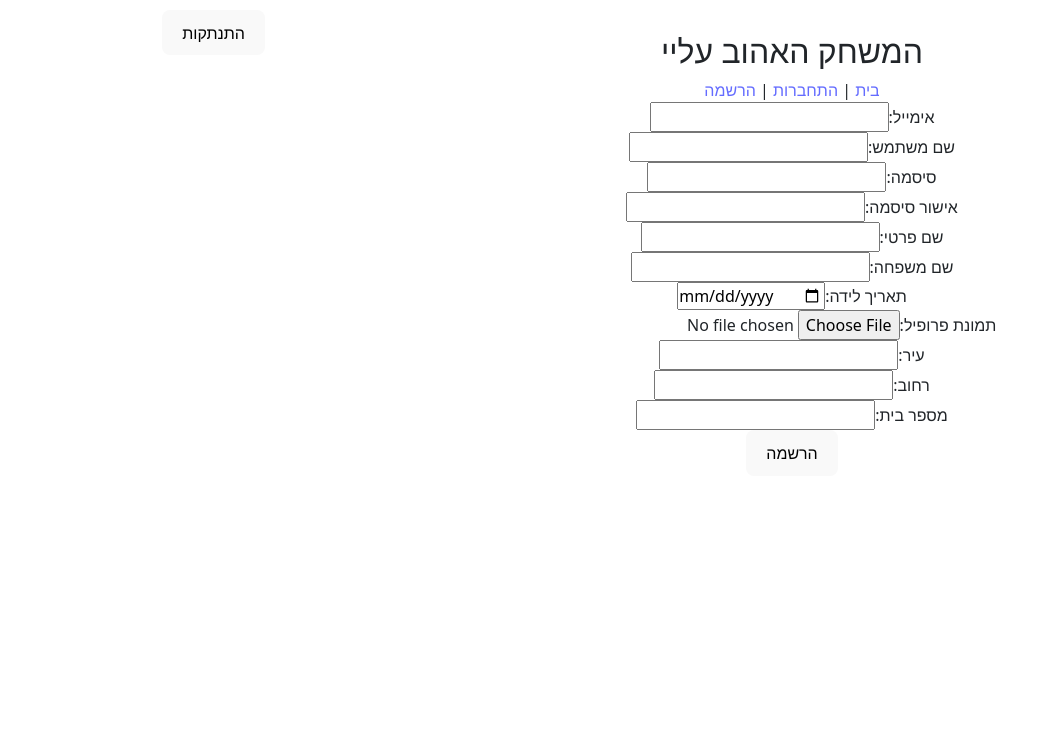
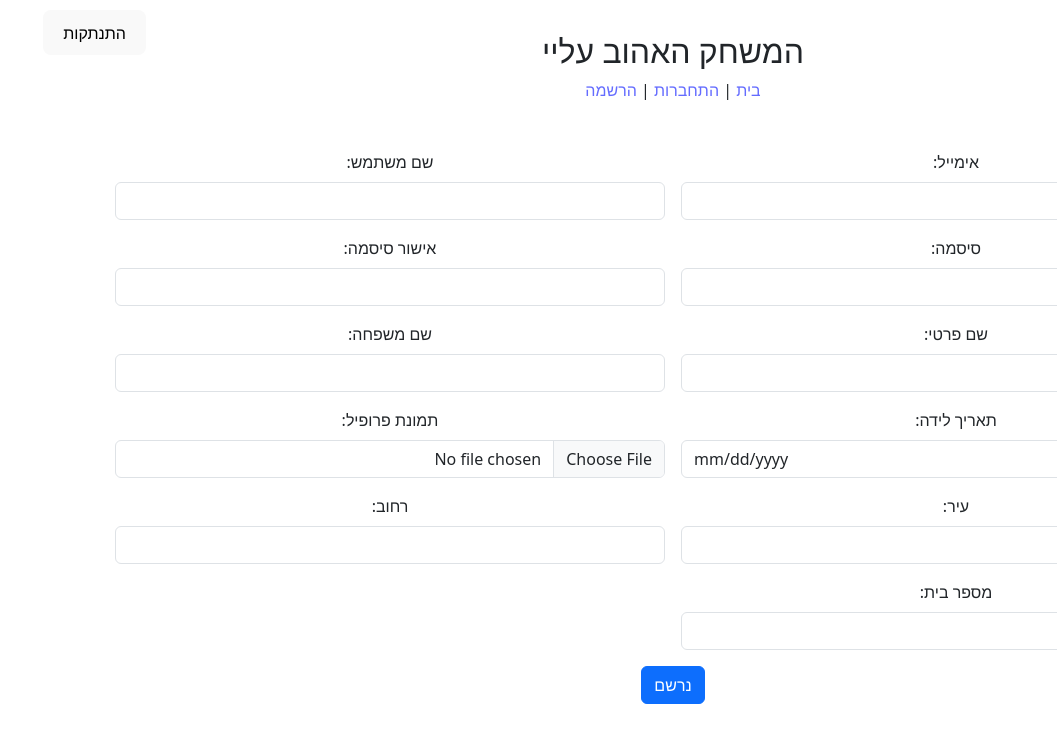
Before and after one commit to IdoCohen7/assignment3, a React (Vite) app: page /register in a window 1280 px wide. Shown: the top 742 px of the page, without its empty margins (223-1280 px from the left). Built offline with nearby package versions, Linux system fonts and the light colour scheme.

Commit message:
finishedAuth
finished login and sign up validation with Yup and formik
bootstrap on forms

```diff
--- a/package.json
+++ b/package.json
@@ -10,6 +10,7 @@
     "preview": "vite preview"
   },
   "dependencies": {
+    "formik": "^2.4.6",
     "react": "^18.3.1",
     "react-dom": "^18.3.1",
     "react-hook-form": "^7.54.1",
--- a/src/App.jsx
+++ b/src/App.jsx
@@ -11,7 +11,17 @@ function App() {
   const [userList, setList] = useState([]);
 
   const registerUser = (newUser) => {
+    if (
+      userList.some(
+        (u) => u.username === newUser.username || u.email === newUser.email
+      )
+    ) {
+      alert("יש כבר משתמש רשום עם אימייל או שם משתמש זה");
+      return;
+    }
     setList([...userList, newUser]);
+    alert("נרשמת בהצלחה!");
+    navigate("/login");
   };
 
   const loginUser = (user) => {
--- a/src/Pages/Login.jsx
+++ b/src/Pages/Login.jsx
@@ -1,50 +1,82 @@
-import { useState } from "react";
+import * as Yup from "yup";
+import { useFormik } from "formik";
 import propTypes from "prop-types";
 
 export default function Login({ onLogin }) {
-  const [formData, setFormData] = useState({
-    username: "",
-    password: "",
+  const validationSchema = Yup.object({
+    username: Yup.string()
+      .required("שדה חובה")
+      .matches(
+        /^[a-zA-Z0-9!@#$%^&*()_+=-]+$/,
+        "שם המשתמש חייב להכיל רק אותיות באנגלית ותווים מיוחדים"
+      ),
+    password: Yup.string()
+      .required("שדה חובה")
+      .min(7, "הסיסמה חייבת להיות לפחות באורך של 7 תווים")
+      .max(12, "הסיסמה חייבת להיות לא יותר מ-12 תווים")
+      .matches(
+        /[!@#$%^&*(),.?":{}|<>]/,
+        "הסיסמה חייבת להכיל לפחות תו מיוחד אחד"
+      )
+      .matches(/[A-Z]/, "הסיסמה חייבת להכיל לפחות אות אחת גדולה באנגלית")
+      .matches(/[0-9]/, "הסיסמה חייבת להכיל לפחות ספרה אחת"),
   });
 
-  const handleChange = (e) => {
-    const { name, value } = e.target;
-    setFormData({
-      ...formData,
-      [name]: value,
-    });
-  };
-
-  const handleSubmit = (e) => {
-    e.preventDefault();
-    // Handle login submission
-    onLogin(formData);
-  };
+  const formik = useFormik({
+    initialValues: {
+      username: "",
+      password: "",
+    },
+    validationSchema,
+    onSubmit: (values) => {
+      onLogin(values);
+    },
+  });
 
   return (
-    <div>
-      <form onSubmit={handleSubmit}>
-        <div>
-          <label>שם משתמש:</label>
+    <div className="container mt-5">
+      <form onSubmit={formik.handleSubmit} className="row g-3">
+        <div className="col-md-6">
+          <label className="form-label">שם משתמש:</label>
           <input
             type="text"
             name="username"
-            value={formData.username}
-            onChange={handleChange}
-            required
+            className={`form-control ${
+              formik.touched.username && formik.errors.username
+                ? "is-invalid"
+                : ""
+            }`}
+            value={formik.values.username}
+            onChange={formik.handleChange}
+            onBlur={formik.handleBlur}
           />
+          {formik.touched.username && formik.errors.username && (
+            <div className="invalid-feedback">{formik.errors.username}</div>
+          )}
         </div>
-        <div>
-          <label>סיסמה:</label>
+        <div className="col-md-6">
+          <label className="form-label">סיסמה:</label>
           <input
             type="password"
             name="password"
-            value={formData.password}
-            onChange={handleChange}
-            required
+            className={`form-control ${
+              formik.touched.password && formik.errors.password
+                ? "is-invalid"
+                : ""
+            }`}
+            value={formik.values.password}
+            onChange={formik.handleChange}
+            onBlur={formik.handleBlur}
           />
+          {formik.touched.password && formik.errors.password && (
+            <div className="invalid-feedback">{formik.errors.password}</div>
+          )}
         </div>
-        <button type="submit">כניסה</button>
+        <div className="col-12">
+          <button type="submit" className="btn btn-primary">
+            כניסה
+          </button>
+        </div>
       </form>
     </div>
   );
--- a/src/Pages/Register.jsx
+++ b/src/Pages/Register.jsx
@@ -1,47 +1,61 @@
-import { useState } from "react";
+import { useFormik } from "formik";
+import * as Yup from "yup";
 import propTypes from "prop-types";
-import { useNavigate } from "react-router-dom";
 
 export default function Register({ onAddUser }) {
-  const navigate = useNavigate();
-
-  const [formData, setFormData] = useState({
-    email: "",
-    username: "",
-    password: "",
-    passwordConfirm: "",
-    firstName: "",
-    lastName: "",
-    dateOfBirth: "",
-    profilePicture: null,
-    city: "",
-    street: "",
-    number: "",
+  const validationSchema = Yup.object({
+    email: Yup.string().email("כתובת האימייל אינה תקינה").required("שדה חובה"),
+    username: Yup.string()
+      .matches(
+        /^[a-zA-Z0-9!@#$%^&*()_+=-]+$/,
+        "שם המשתמש חייב להכיל רק אותיות באנגלית ותווים מיוחדים"
+      )
+      .required("שדה חובה"),
+    password: Yup.string()
+      .min(7, "הסיסמה חייבת להיות לפחות באורך של 7 תווים")
+      .max(12, "הסיסמה חייבת להיות לא יותר מ-12 תווים")
+      .matches(
+        /[!@#$%^&*(),.?":{}|<>]/,
+        "הסיסמה חייבת להכיל לפחות תו מיוחד אחד"
+      )
+      .matches(/[A-Z]/, "הסיסמה חייבת להכיל לפחות אות אחת גדולה באנגלית")
+      .matches(/[0-9]/, "הסיסמה חייבת להכיל לפחות ספרה אחת")
+      .required("שדה חובה"),
+    passwordConfirm: Yup.string()
+      .oneOf([Yup.ref("password"), null], "הסיסמאות אינן תואמות")
+      .required("שדה חובה"),
+    firstName: Yup.string()
+      .matches(/^[a-zA-Zא-ת-]+$/, "השם הפרטי יכול להכיל אותיות בלבד")
+      .required("שדה חובה"),
+    lastName: Yup.string()
+      .matches(/^[a-zA-Zא-ת-]+$/, "שם המשפחה יכול להכיל אותיות בלבד")
+      .required("שדה חובה"),
+    dateOfBirth: Yup.date()
+      .required("שדה חובה")
+      .test("is-of-age", "תאריך לידה לא תקין", function (value) {
+        if (!value) return false;
+        const today = new Date();
+        const birthDate = new Date(value);
+        const age = new Date(today - birthDate).getUTCFullYear() - 1970;
+        return age >= 18 && age < 120;
+      }),
+    profilePicture: Yup.mixed()
+      .nullable()
+      .test("fileType", "הקובץ חייב להיות jpg או jpeg", (value) => {
+        return !value || ["image/jpeg", "image/jpg"].includes(value.type);
+      }),
+    city: Yup.string().required("שדה חובה"),
+    street: Yup.string()
+      .matches(/^[\u0590-\u05fe]+$/, "הרחוב חייב להיות בעברית בלבד")
+      .required("שדה חובה"),
+    number: Yup.number()
+      .min(0, "מספר הבית לא יכול להיות שלילי")
+      .typeError("המספר חייב להיות ערך נומרי")
+      .required("שדה חובה"),
   });
 
-  const handleChange = (e) => {
-    const { name, value } = e.target;
-    if (name === "profilePicture") {
-      setFormData({
-        ...formData,
-        profilePicture: e.target.files[0], // Access the selected file
-      });
-    } else {
-      setFormData({
-        ...formData,
-        [name]: value,
-      });
-    }
-  };
-
-  const handleSubmit = (e) => {
-    e.preventDefault();
-    if (formData.password !== formData.passwordConfirm) {
-      alert("הסיסמאות לא תואמות");
-      return;
-    }
-    onAddUser(formData);
-    setFormData({
+  const formik = useFormik({
+    initialValues: {
       email: "",
       username: "",
       password: "",
@@ -53,124 +67,194 @@ export default function Register({ onAddUser }) {
       city: "",
       street: "",
       number: "",
-    });
-    alert("נרשמת בהצלחה!");
-    navigate("/");
-  };
+    },
+    validationSchema,
+    onSubmit: (values) => {
+      onAddUser(values);
+    },
+  });
 
   return (
-    <div>
-      <form onSubmit={handleSubmit}>
-        <div>
-          <label>אימייל:</label>
+    <div className="container mt-5">
+      <form onSubmit={formik.handleSubmit} className="row g-3">
+        <div className="col-md-6">
+          <label className="form-label">אימייל:</label>
           <input
             type="email"
             name="email"
-            value={formData.email}
-            onChange={handleChange}
-            required
+            className="form-control"
+            value={formik.values.email}
+            onChange={formik.handleChange}
+            onBlur={formik.handleBlur}
           />
+          {formik.touched.email && formik.errors.email && (
+            <div className="text-danger">{formik.errors.email}</div>
+          )}
         </div>
-        <div>
-          <label>שם משתמש:</label>
+        <div className="col-md-6">
+          <label className="form-label">שם משתמש:</label>
           <input
             type="text"
             name="username"
-            value={formData.username}
-            onChange={handleChange}
-            required
+            className="form-control"
+            value={formik.values.username}
+            onChange={formik.handleChange}
+            onBlur={formik.handleBlur}
           />
+          {formik.touched.username && formik.errors.username && (
+            <div className="text-danger">{formik.errors.username}</div>
+          )}
         </div>
-        <div>
-          <label>סיסמה:</label>
+        <div className="col-md-6">
+          <label className="form-label">סיסמה:</label>
           <input
             type="password"
             name="password"
-            value={formData.password}
-            onChange={handleChange}
-            required
+            className="form-control"
+            value={formik.values.password}
+            onChange={formik.handleChange}
+            onBlur={formik.handleBlur}
           />
+          {formik.touched.password && formik.errors.password && (
+            <div className="text-danger">{formik.errors.password}</div>
+          )}
         </div>
-        <div>
-          <label>אישור סיסמה:</label>
+        <div className="col-md-6">
+          <label className="form-label">אישור סיסמה:</label>
           <input
             type="password"
             name="passwordConfirm"
-            value={formData.passwordConfirm}
-            onChange={handleChange}
-            required
+            className="form-control"
+            value={formik.values.passwordConfirm}
+            onChange={formik.handleChange}
+            onBlur={formik.handleBlur}
           />
+          {formik.touched.passwordConfirm && formik.errors.passwordConfirm && (
+            <div className="text-danger">{formik.errors.passwordConfirm}</div>
+          )}
         </div>
-        <div>
-          <label>שם פרטי:</label>
+        <div className="col-md-6">
+          <label className="form-label">שם פרטי:</label>
           <input
             type="text"
             name="firstName"
-            value={formData.firstName}
-            onChange={handleChange}
-            required
+            className="form-control"
+            value={formik.values.firstName}
+            onChange={formik.handleChange}
+            onBlur={formik.handleBlur}
           />
+          {formik.touched.firstName && formik.errors.firstName && (
+            <div className="text-danger">{formik.errors.firstName}</div>
+          )}
         </div>
-        <div>
-          <label>שם משפחה:</label>
+        <div className="col-md-6">
+          <label className="form-label">שם משפחה:</label>
           <input
             type="text"
             name="lastName"
-            value={formData.lastName}
-            onChange={handleChange}
-            required
+            className="form-control"
+            value={formik.values.lastName}
+            onChange={formik.handleChange}
+            onBlur={formik.handleBlur}
           />
+          {formik.touched.lastName && formik.errors.lastName && (
+            <div className="text-danger">{formik.errors.lastName}</div>
+          )}
         </div>
-        <div>
-          <label>תאריך לידה:</label>
+        <div className="col-md-6">
+          <label className="form-label">תאריך לידה:</label>
           <input
             type="date"
             name="dateOfBirth"
-            value={formData.dateOfBirth}
-            onChange={handleChange}
-            required
+            className="form-control"
+            value={formik.values.dateOfBirth}
+            onChange={formik.handleChange}
+            onBlur={formik.handleBlur}
           />
+          {formik.touched.dateOfBirth && formik.errors.dateOfBirth && (
+            <div className="text-danger">{formik.errors.dateOfBirth}</div>
+          )}
         </div>
-        <div>
-          <label>תמונת פרופיל:</label>
+        <div className="col-md-6">
+          <label className="form-label">תמונת פרופיל:</label>
           <input
             type="file"
             name="profilePicture"
             accept="image/jpeg, image/jpg"
-            onChange={handleChange}
+            className="form-control"
+            onChange={(e) =>
+              formik.setFieldValue("profilePicture", e.target.files[0])
+            }
           />
+          {formik.touched.profilePicture && formik.errors.profilePicture && (
+            <div className="text-danger">{formik.errors.profilePicture}</div>
+          )}
         </div>
-        <div>
-          <label>עיר:</label>
+        <div className="col-md-6">
+          <label className="form-label">עיר:</label>
           <input
             type="text"
             name="city"
-            value={formData.city}
-            onChange={handleChange}
-            required
+            className="form-control"
+            value={formik.values.city}
+            onChange={formik.handleChange}
+            onBlur={formik.handleBlur}
+            list="city-list" // תווסף את רשימת הערים האוטומטית
           />
+          <datalist id="city-list">
+            <option value="אילת" />
+            <option value="באר שבע" />
+            <option value="הוד השרון" />
+            <option value="חדרה" />
+            <option value="חיפה" />
+            <option value="ירושלים" />
+            <option value="מודיעין" />
+            <option value="נתניה" />
+            <option value="פתח תקווה" />
+            <option value="רמת גן" />
+            <option value="רמת השרון" />
+            <option value="תל אביב" />
+          </datalist>
+          {formik.touched.city && formik.errors.city && (
+            <div className="text-danger">{formik.errors.city}</div>
+          )}
         </div>
-        <div>
-          <label>רחוב:</label>
+
+        <div className="col-md-6">
+          <label className="form-label">רחוב:</label>
           <input
             type="text"
             name="street"
-            value={formData.street}
-            onChange={handleChange}
-            required
+            className="form-control"
+            value={formik.values.street}
+            onChange={formik.handleChange}
+            onBlur={formik.handleBlur}
           />
+          {formik.touched.street && formik.errors.street && (
+            <div className="text-danger">{formik.errors.street}</div>
+          )}
         </div>
-        <div>
-          <label>מספר בית:</label>
+
+        <div className="col-md-6">
+          <label className="form-label">מספר בית:</label>
           <input
             type="number"
             name="number"
-            value={formData.number}
-            onChange={handleChange}
-            required
+            className="form-control"
+            value={formik.values.number}
+            onChange={formik.handleChange}
+            onBlur={formik.handleBlur}
           />
+          {formik.touched.number && formik.errors.number && (
+            <div className="text-danger">{formik.errors.number}</div>
+          )}
         </div>
-        <button type="submit">הרשמה</button>
+
+        <div className="col-12">
+          <button type="submit" className="btn btn-primary">
+            נרשם
+          </button>
+        </div>
       </form>
     </div>
   );
```
Also changed, not shown: 1 other file (tests, documents, lock files or other folders).
